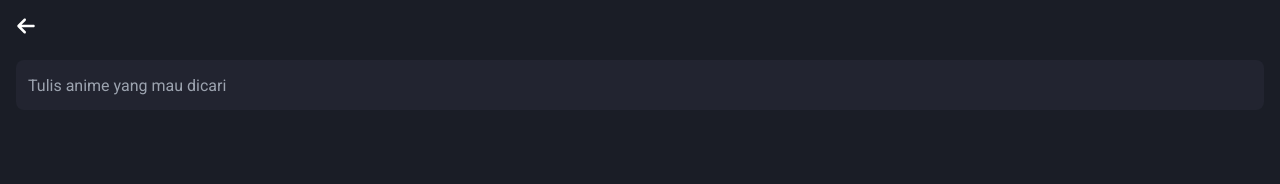
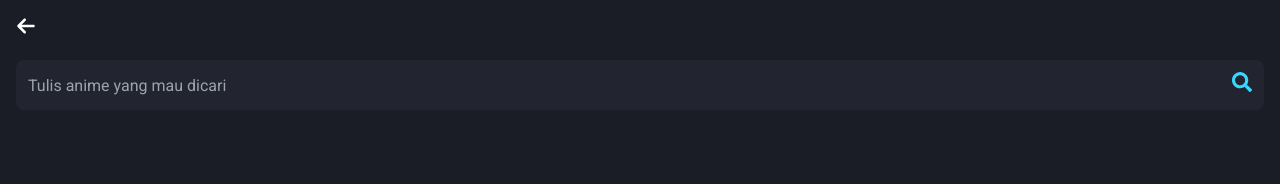
Before and after one commit to WilbertFE/nimeku, a React (Vite) app: page /nimeku/search in a window 1280 px wide. Shown: the top 184 px of the page. Built offline with nearby package versions, Linux system fonts and the light colour scheme.

Commit message:
Hampir selesai

```diff
--- a/src/Fragments/Home/Top/LastAnime.jsx
+++ b/src/Fragments/Home/Top/LastAnime.jsx
@@ -16,7 +16,6 @@ const LastAnime = () => {
       return;
     }
   };
-  console.log(lastestAnime);
   return (
     <div className="w-full flex gap-x-4 items-start px-6 mb-6">
       <div className="w-[100px] h-[70px] bg-third rounded-md overflow-hidden">
--- a/src/pages/SearchPage.jsx
+++ b/src/pages/SearchPage.jsx
@@ -2,6 +2,7 @@ import { useEffect, useState } from "react";
 import { FaArrowLeft } from "react-icons/fa6";
 import { Link } from "react-router-dom";
 import AnimeCard from "../Fragments/AnimeCard";
+import { FaSearch } from "react-icons/fa";
 
 const SearchPage = () => {
   const [searchValue, setSearchValue] = useState("");
@@ -37,6 +38,19 @@ const SearchPage = () => {
     getData();
   }, [searchValue]);
 
+  const handleClick = (id, anime) => {
+    window.location.href = `/nimeku/anime/${id}`;
+    localStorage.last = JSON.stringify(anime);
+  };
+
+  const handleSearch = (e) => {
+    // reset
+    e.preventDefault();
+    // ubah data
+    const value = e.target.animeSearch.value;
+    setSearchValue(value);
+  };
+
   return (
     <section id="search" className="min-h-screen bg-primary">
       <div className="container p-4">
@@ -45,20 +59,27 @@ const SearchPage = () => {
             <Link to="/">
               <FaArrowLeft className="text-white text-xl" />
             </Link>
-            <input
-              type="text"
-              name="anime-search"
-              id="anime-search"
-              placeholder="Tulis anime yang mau dicari"
-              value={searchValue}
-              onChange={(e) => setSearchValue(e.target.value)}
-              className="block bg-third h-[50px] rounded-lg px-3 focus:outline-none text-white"
-            />
+            <form onSubmit={(e) => handleSearch(e)} className="relative">
+              <input
+                type="text"
+                name="anime-search"
+                id="animeSearch"
+                placeholder="Tulis anime yang mau dicari"
+                className="block w-full bg-third h-[50px] rounded-lg px-3 focus:outline-none text-white"
+              />
+              <button type="submit">
+                <FaSearch className="absolute right-3 top-3 text-secondary text-xl cursor-pointer" />
+              </button>
+            </form>
           </div>
           {animes && !isLoad ? (
             <div className="flex flex-wrap gap-y-4">
               {animes.map((anime, i) => (
-                <div key={i} className="w-1/3 flex flex-col px-1">
+                <div
+                  key={i}
+                  onClick={() => handleClick(anime.mal_id, anime)}
+                  className="w-1/3 flex flex-col px-1 cursor-pointer"
+                >
                   <AnimeCard>
                     <AnimeCard.Header anime={anime} isNew={false} />
                     <AnimeCard.Body anime={anime} isPopular={false} />
```
